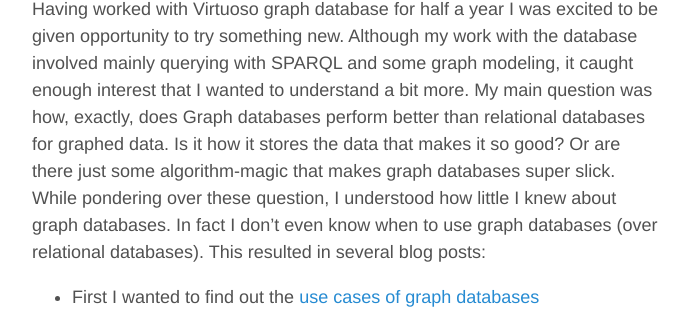
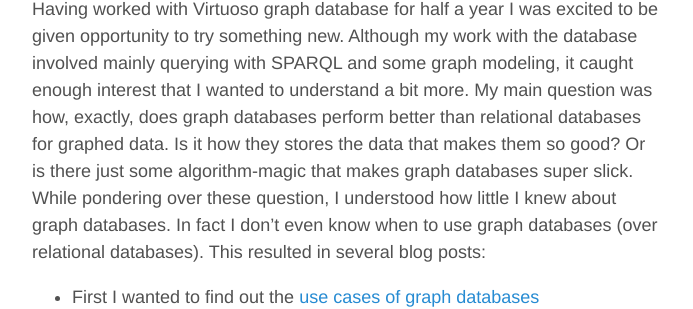
Before and after one commit to qtips/qtips.github.io, a Jekyll site: the page built from _posts/2016-02-13-graph-databases.md, in a window 1280 px wide. Shown: the part 268-577 px from the top of the page, without its empty margins (293-986 px from the left). Built offline with Jekyll 4.4.1, drawn with Linux system fonts in a browser that asks for light colours; comment, search, counter and statistics services are not loaded.

Commit message:
spelling

```diff
--- a/_posts/2016-02-13-graph-databases.md
+++ b/_posts/2016-02-13-graph-databases.md
@@ -4,7 +4,7 @@ title: Making sense of graph databases
 enabledisqus: true
 ---
 
-Having worked with Virtuoso graph database for half a year I was excited to be given opportunity to try something new. Although my work with the database involved mainly querying with SPARQL and some graph modeling, it caught enough interest that I wanted to understand a bit more. My main question was how, exactly, does Graph databases perform better than relational databases for graphed data. Is it how it stores the data that makes it so good? Or are there just some algorithm-magic that makes graph databases super slick. While pondering over these question, I understood how little I knew about graph databases. In fact I don’t even know when to use graph databases (over relational databases). This resulted in several blog posts:
+Having worked with Virtuoso graph database for half a year I was excited to be given opportunity to try something new. Although my work with the database involved mainly querying with SPARQL and some graph modeling, it caught enough interest that I wanted to understand a bit more. My main question was how, exactly, does graph databases perform better than relational databases for graphed data. Is it how they stores the data that makes them so good? Or is there just some algorithm-magic that makes graph databases super slick. While pondering over these question, I understood how little I knew about graph databases. In fact I don’t even know when to use graph databases (over relational databases). This resulted in several blog posts:
 
 * First I wanted to find out the [use cases of graph databases]({% post_url 2016-02-13-part1-when-to-use-graph-databases %})
 * Then, to be able to compare graph database to relational database performance, I needed to understand how relational database [stores and retrieves]({% post_url 2016-02-13-part2-RDMS-index %}) its data, and [how joins work]({% post_url 2016-02-13-part3-RDMS-join %})
```
